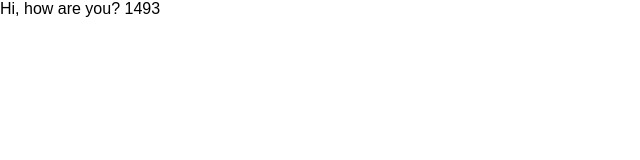
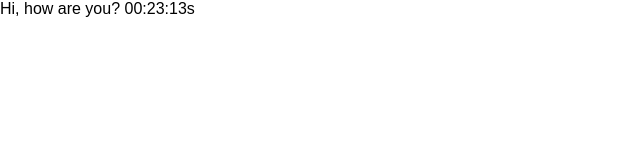
Before and after one commit to cristovaofabio/Pomodoro, a React (Create React App) app: page / in a window 1280 px wide. Shown: the top 160 px of the page, without its empty margins (0-640 px from the left). Built offline with nearby package versions, Linux system fonts and the light colour scheme; the HTML template or start-up script is replaced by a standard one.

Commit message:
format time

```diff
--- a/src/App.tsx
+++ b/src/App.tsx
@@ -4,7 +4,7 @@ import { PomodoroTimer } from './components/pomodoro-timer';
 function App() {
     return (
         <div className="App">
-            <PomodoroTimer defaultPomodoroTime = {1500}/>
+            <PomodoroTimer defaultPomodoroTime = {1400}/>
         </div>
     );
 }
--- a/src/components/pomodoro-timer.tsx
+++ b/src/components/pomodoro-timer.tsx
@@ -1,5 +1,6 @@
 import React from "react";
 import { useInterval } from "../hooks/use-interval";
+import { formatTime } from '../utils/second-to-time';
 
 interface Props {
     defaultPomodoroTime: number;
@@ -12,5 +13,5 @@ export function PomodoroTimer(props: Props): JSX.Element {
         setMainTime(mainTime - 1);
     }, 1000);
 
-    return <div>Hi, how are you? {mainTime}</div>
+    return <div>Hi, how are you? {formatTime(mainTime)}</div>
 }
--- /dev/null
+++ b/src/utils/second-to-time.ts
@@ -0,0 +1,11 @@
+export function formatTime(seconds: number): string {
+
+    const restHour = seconds % 3600;
+    const hour = ((seconds - restHour) / 3600).toString().padStart(2, '0');
+
+    const restMin = restHour % 60;
+    const min = ((restHour - restMin) / 60).toString().padStart(2, '0');
+
+    const sec = restMin.toString().padStart(2, '0');
+    return `${hour}:${min}:${sec}s`;
+}
```
